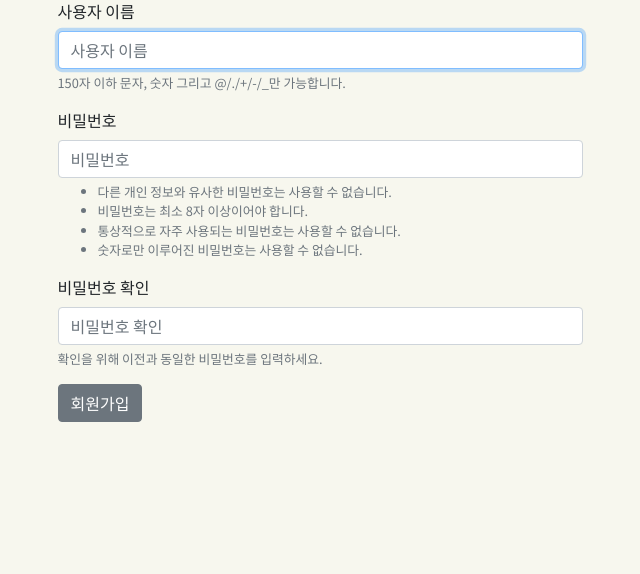
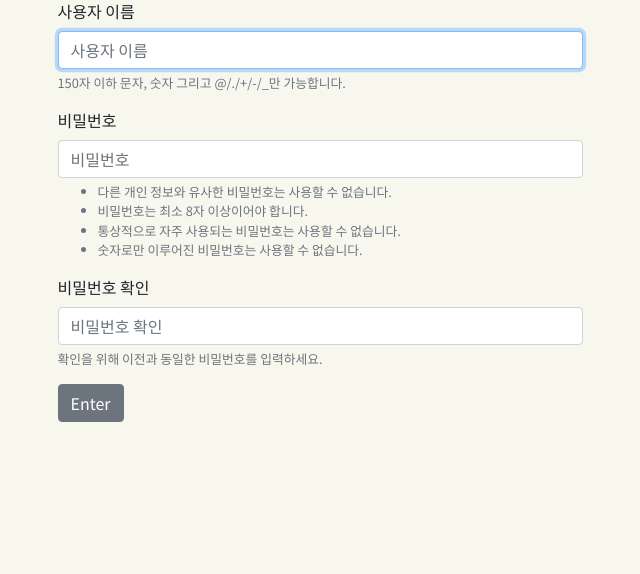
Before and after one commit to Lagom92/Todal_movie, a Django app: page /accounts/signup/ in a window 1280 px wide. Shown: the part 105-679 px from the top of the page, without its empty margins (320-960 px from the left). Run offline with Django 3.2, Linux system fonts and the light colour scheme; some libraries are stand-ins or nearby versions.

Commit message:
git push | 20190516

```diff
--- a/accounts/templates/accounts/forms.html
+++ b/accounts/templates/accounts/forms.html
@@ -6,7 +6,7 @@
         <form action="" method="post" style="height:570px" class="mt-5 col-6">
             {% csrf_token %}
             {% bootstrap_form form %}
-            <input type="submit" value="회원가입" class="btn btn-secondary">
+            <input type="submit" value="Enter" class="btn btn-secondary">
         </form>
     </div>
 </div>
```
